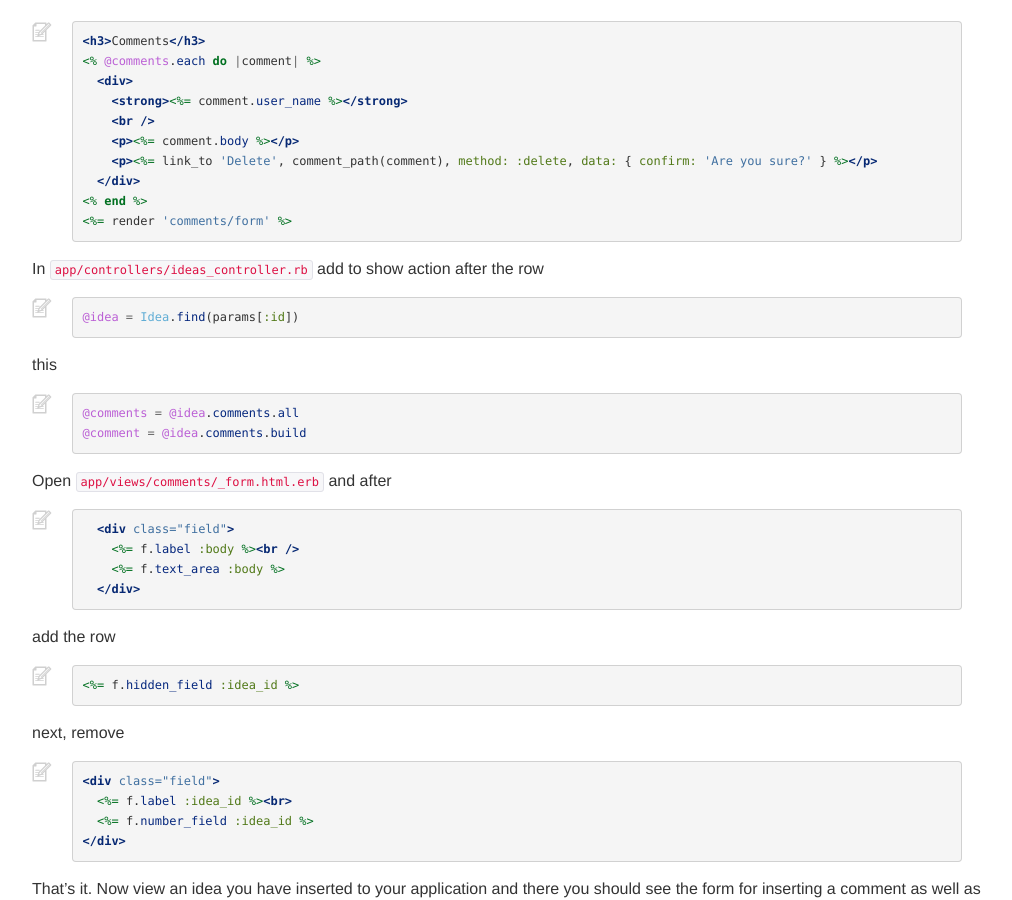
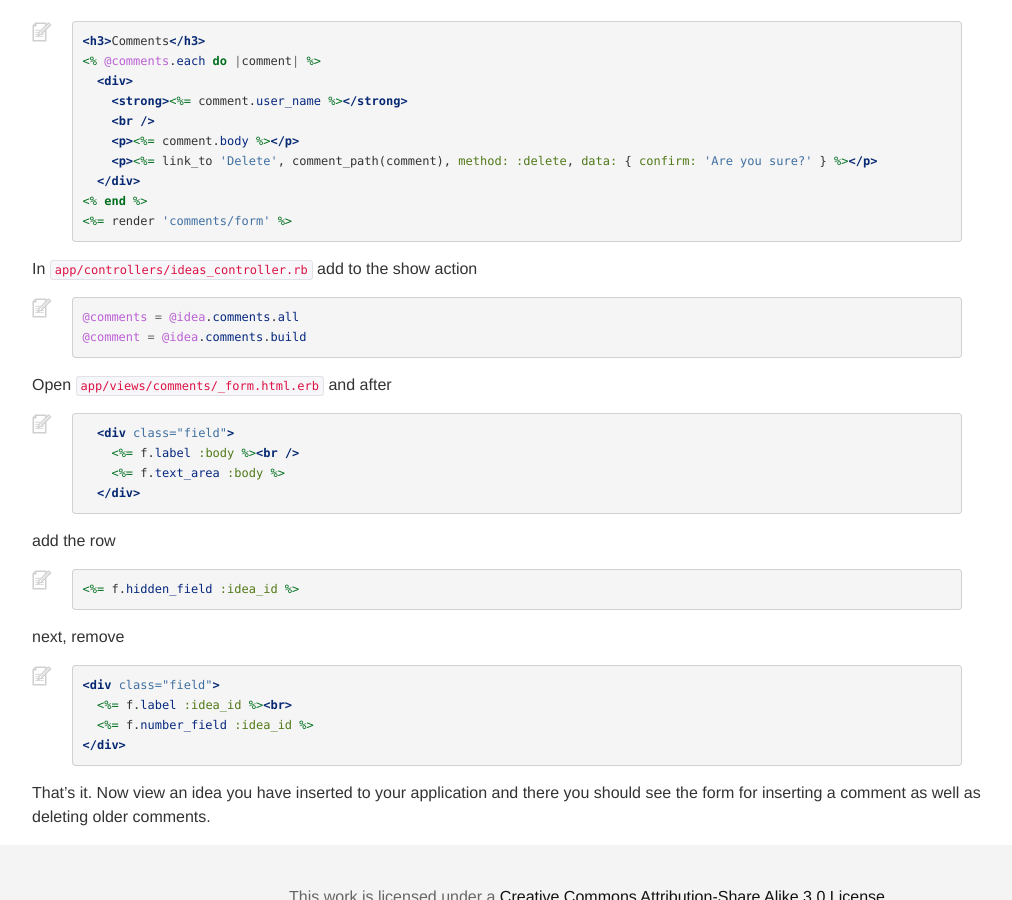
Before and after one commit to railsgirls/guides.railsgirls.com, a Jekyll site: the page built from _posts/2012-04-30-commenting.markdown, in a window 1280 px wide and 900 px high, scrolled down 1296 px. Shown: the whole window, without its empty margins (53-1065 px from the left). Built offline with Jekyll 4.4.1, drawn with Linux system fonts in a browser that asks for light colours; nearby versions of some CDN libraries.

Commit message:
Clarify the position of commenting variables.
In more recent versions of Rails, the scaffolding generator moves `@idea` to a
before_filter/action and so it's no longer there. Instead, we should just tell
people to put the commenting variables into the show action.

```diff
--- a/_posts/2012-04-30-commenting.markdown
+++ b/_posts/2012-04-30-commenting.markdown
@@ -65,12 +65,7 @@ add
 <%= render 'comments/form' %>
 {% endhighlight %}
 
-In `app/controllers/ideas_controller.rb` add to show action after the row
-{% highlight ruby %}
-@idea = Idea.find(params[:id])
-{% endhighlight %}
-
-this
+In `app/controllers/ideas_controller.rb` add to the show action
 {% highlight ruby %}
 @comments = @idea.comments.all
 @comment = @idea.comments.build
```
